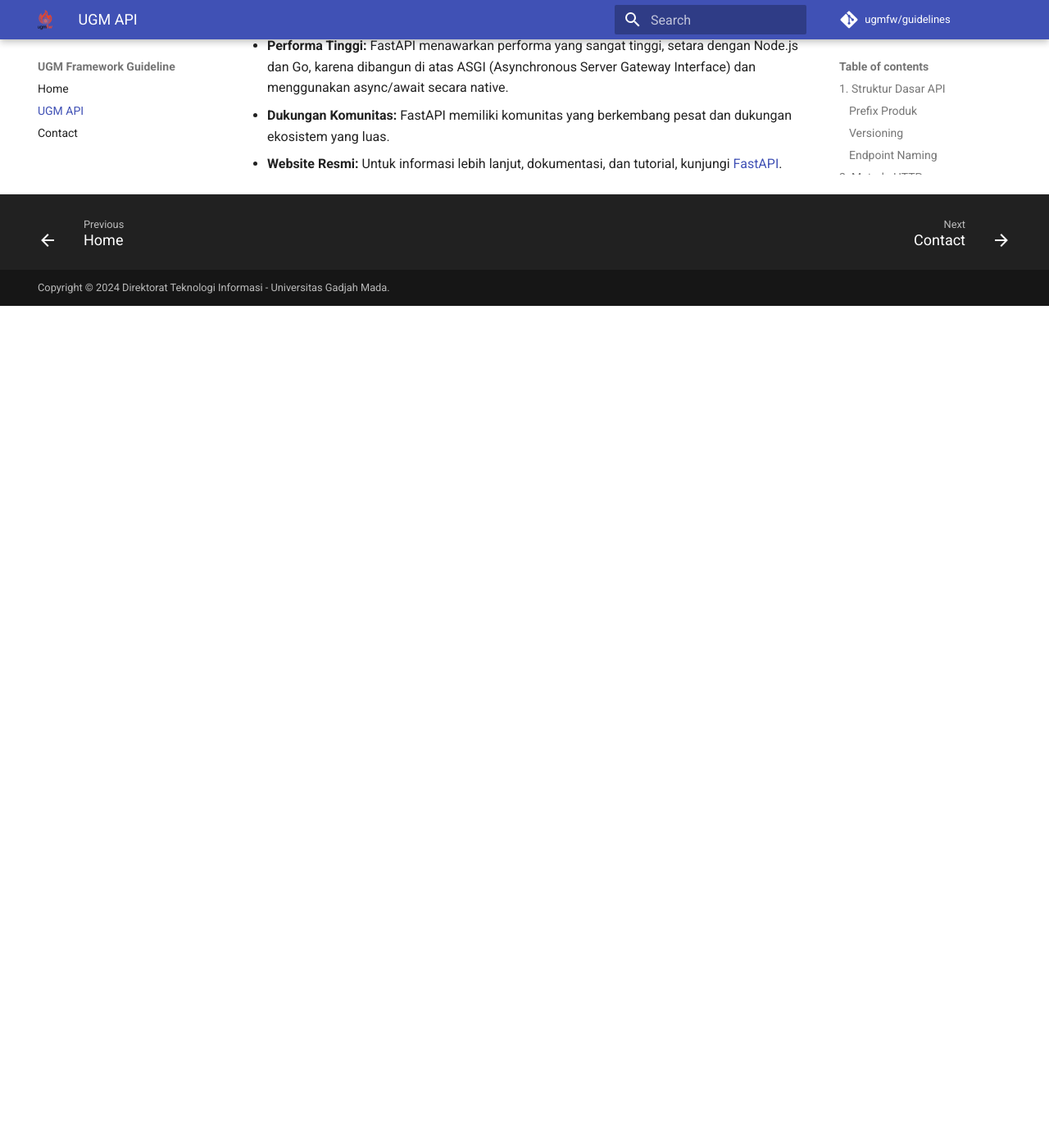
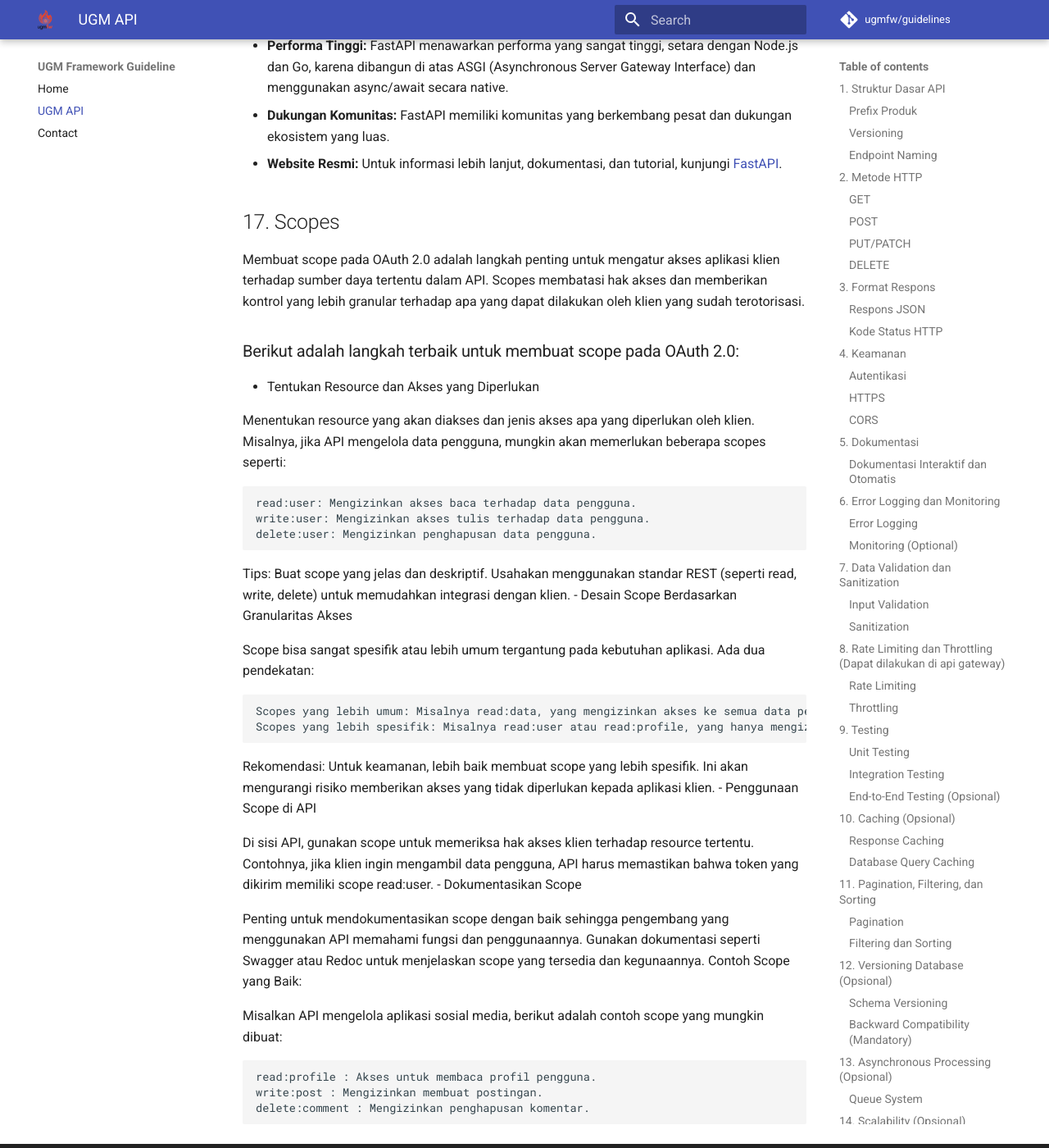
Before and after one commit to dtiugm/ugm-framework, an MkDocs documentation site: the page built from docs/api.md, in a window 1280 px wide and 1400 px high, scrolled down 6946 px. Shown: the whole window at 82% size. Built offline with MkDocs 1.6.1 and Material for MkDocs 9.7.7, drawn with Linux system fonts in a browser that asks for light colours; the version menu is left out; before the commit the page ends 7319 px from its top, so only the background shows below that.

Commit message:
feat: tambah scope

```diff
--- a/docs/api.md
+++ b/docs/api.md
@@ -177,3 +177,39 @@
 - **Performa Tinggi:** FastAPI menawarkan performa yang sangat tinggi, setara dengan Node.js dan Go, karena dibangun di atas ASGI (Asynchronous Server Gateway Interface) dan menggunakan async/await secara native.
 - **Dukungan Komunitas:** FastAPI memiliki komunitas yang berkembang pesat dan dukungan ekosistem yang luas.
 - **Website Resmi:** Untuk informasi lebih lanjut, dokumentasi, dan tutorial, kunjungi [FastAPI](https://fastapi.tiangolo.com/).
+
+## 17. Scopes
+
+Membuat scope pada OAuth 2.0 adalah langkah penting untuk mengatur akses aplikasi klien terhadap sumber daya tertentu dalam API. Scopes membatasi hak akses dan memberikan kontrol yang lebih granular terhadap apa yang dapat dilakukan oleh klien yang sudah terotorisasi.
+
+### Berikut adalah langkah terbaik untuk membuat scope pada OAuth 2.0:
+- Tentukan Resource dan Akses yang Diperlukan
+
+Menentukan resource yang akan diakses dan jenis akses apa yang diperlukan oleh klien. Misalnya, jika API mengelola data pengguna, mungkin akan memerlukan beberapa scopes seperti:
+
+    read:user: Mengizinkan akses baca terhadap data pengguna.
+    write:user: Mengizinkan akses tulis terhadap data pengguna.
+    delete:user: Mengizinkan penghapusan data pengguna.
+
+Tips: Buat scope yang jelas dan deskriptif. Usahakan menggunakan standar REST (seperti read, write, delete) untuk memudahkan integrasi dengan klien.
+- Desain Scope Berdasarkan Granularitas Akses
+
+Scope bisa sangat spesifik atau lebih umum tergantung pada kebutuhan aplikasi. Ada dua pendekatan:
+
+    Scopes yang lebih umum: Misalnya read:data, yang mengizinkan akses ke semua data pengguna.
+    Scopes yang lebih spesifik: Misalnya read:user atau read:profile, yang hanya mengizinkan akses ke profil pengguna.
+
+Rekomendasi: Untuk keamanan, lebih baik membuat scope yang lebih spesifik. Ini akan mengurangi risiko memberikan akses yang tidak diperlukan kepada aplikasi klien.
+- Penggunaan Scope di API
+
+Di sisi API, gunakan scope untuk memeriksa hak akses klien terhadap resource tertentu. Contohnya, jika klien ingin mengambil data pengguna, API harus memastikan bahwa token yang dikirim memiliki scope read:user.
+- Dokumentasikan Scope
+
+Penting untuk mendokumentasikan scope dengan baik sehingga pengembang yang menggunakan API memahami fungsi dan penggunaannya. Gunakan dokumentasi seperti Swagger atau Redoc untuk menjelaskan scope yang tersedia dan kegunaannya.
+Contoh Scope yang Baik:
+
+Misalkan API mengelola aplikasi sosial media, berikut adalah contoh scope yang mungkin dibuat:
+
+    read:profile : Akses untuk membaca profil pengguna.
+    write:post : Mengizinkan membuat postingan.
+    delete:comment : Mengizinkan penghapusan komentar.
```
